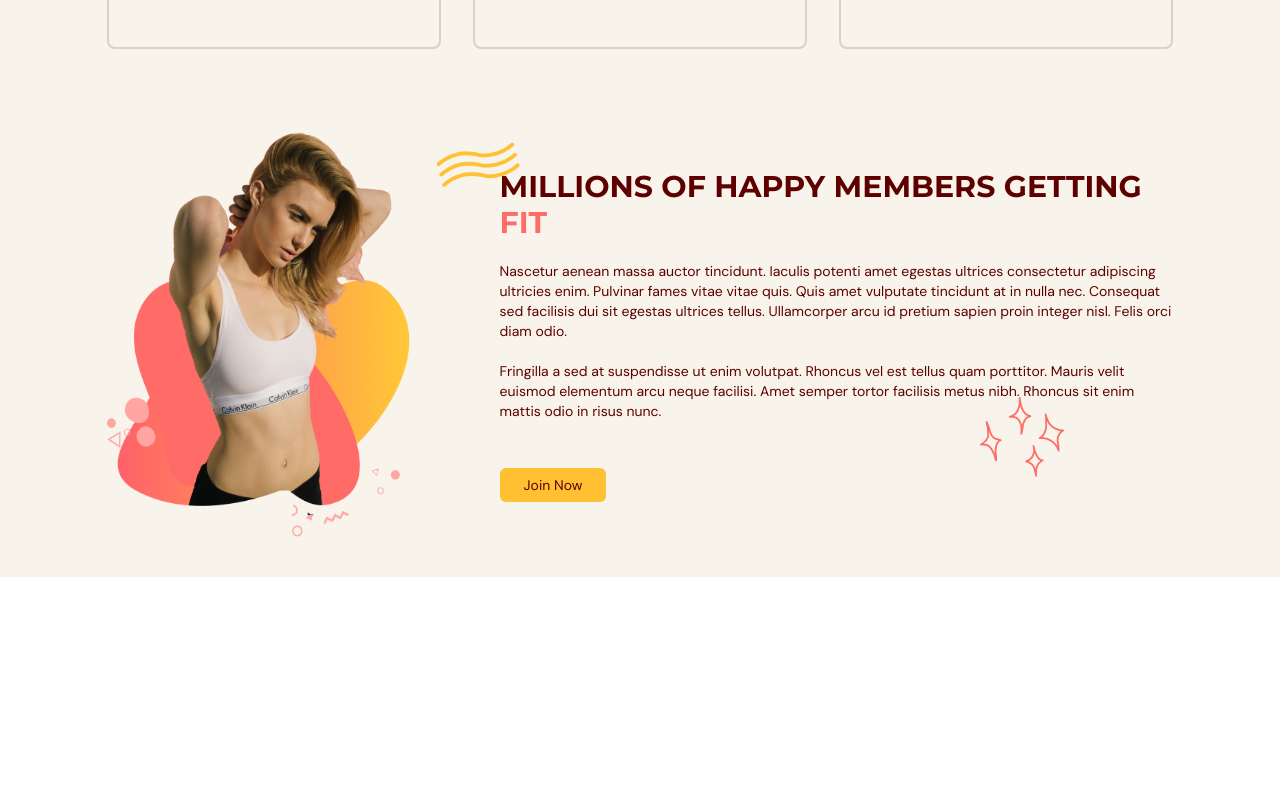
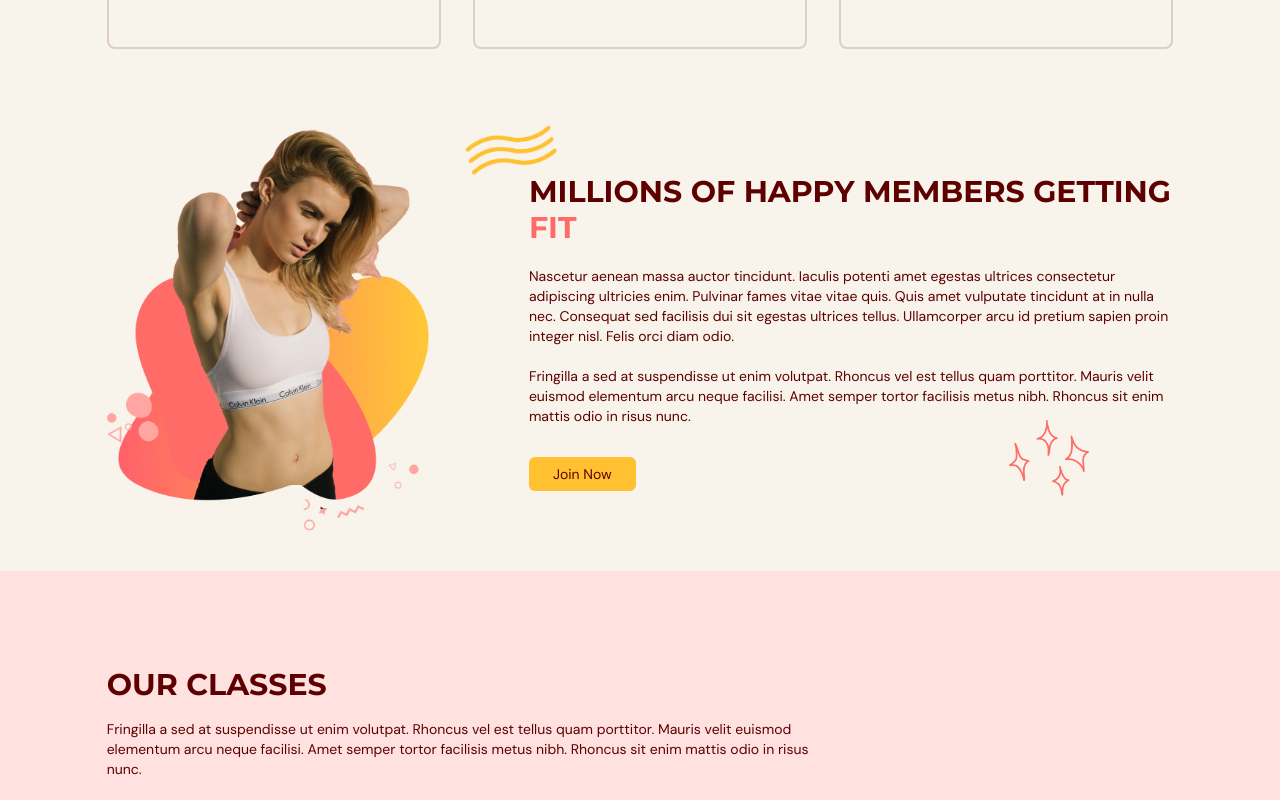
Before and after one commit to AboBakr2003/Fitness_App, a React (Vite) app: page / in a window 1280 px wide. Shown: the part 1100-1900 px from the top of the page. Built offline with nearby package versions, Linux system fonts and the light colour scheme.

Commit message:
Add our-classes section

```diff
--- a/src/App.tsx
+++ b/src/App.tsx
@@ -3,6 +3,7 @@ import { SelectedPage } from "./shared/types"
 import { useState, useEffect } from "react"
 import Home from "./components/home/home"
 import Benefits from "./components/benefits/benefits"
+import OurClasses from "./components/our-classes/our-classes"
 
 export default function App() {
   const [selectedPage, setSelectedPage] = useState<SelectedPage>(SelectedPage.Home)
@@ -29,6 +30,7 @@ export default function App() {
       />
       <Home setSelectedPage={setSelectedPage}/>
       <Benefits setSelectedPage={setSelectedPage}/>
+      <OurClasses setSelectedPage={setSelectedPage}/>
     </div>
   )
 }
--- a/src/components/benefits/benefits.tsx
+++ b/src/components/benefits/benefits.tsx
@@ -1,6 +1,6 @@
 import { HomeModernIcon, UserGroupIcon, AcademicCapIcon } from "@heroicons/react/24/solid"
 import type { SelectedPage, BenefitType } from "../../shared/types";
-import HeaderText from "../../shared/headerText";
+import HeaderText from "../../shared/header-text";
 import { motion } from "framer-motion";
 import Card from "./cards";
 import BenefitsImage from "../../assets/BenefitsPageGraphic.png"
@@ -83,7 +83,7 @@ export default function Benefits({ setSelectedPage }: Props) {
         </motion.div>
       </div>
       {/* BENEFITS IMAGE AND DESCRIPTION */}
-      <div className="flex flex-col lg:flex-row gap-6 lg:gap-14">
+      <div className="flex flex-col lg:flex-row gap-6 lg:gap-25">
         {/* BENEFITS IMAGE */}
         <motion.div
           className="flex justify-center lg:justify-start lg:w-1/3"
@@ -96,11 +96,11 @@ export default function Benefits({ setSelectedPage }: Props) {
             visible: { opacity: 1, x: 0 },
           }}
         >
-          <img alt="benefits-image" src={BenefitsImage}/>
+          <img className="object-contain" alt="benefits-image" src={BenefitsImage}/>
         </motion.div>
         {/* BENEFITS DESCRIPTION */}
         <motion.div
-          className=" relative flex flex-col justify-center gap-8 lg:w-4/6 text-gray-500 py-10"
+          className=" relative flex flex-col justify-center gap-2 lg:gap-4 lg:w-4/6 text-gray-500 py-10"
           initial="hidden"
           whileInView="visible"
           viewport={{ once: true, amount: 0.5 }}
@@ -111,7 +111,7 @@ export default function Benefits({ setSelectedPage }: Props) {
           }}
         >
           {isAboveMediumScreens && <img
-            className="w-1/8 absolute 2xl:-translate-y-40 lg:-translate-y-42 -translate-x-16"
+            className="2xl:w-1/8 lg:w-1/7 w-1/8 absolute 2xl:-translate-y-36 lg:-translate-y-45 lg:-translate-x-16"
             alt="abstract-waves"
             src={AbstractWaves}/>}
           <div>
@@ -135,7 +135,7 @@ export default function Benefits({ setSelectedPage }: Props) {
             </p>
           </div>
           {isAboveMediumScreens && <img
-            className="w-1/8 absolute translate-y-26 2xl:translate-x-150 lg:translate-x-120"
+            className="w-1/8 absolute 2xl:translate-x-150 2xl:translate-y-30 lg:translate-x-120 lg:translate-y-32"
             alt="sparkles"
             src={Sparkles}/>
           }
--- /dev/null
+++ b/src/components/our-classes/our-classes.tsx
@@ -0,0 +1,24 @@
+import { SelectedPage } from '../../shared/types'
+import { motion } from 'framer-motion'
+import HeaderText from '../../shared/header-text'
+
+type Props = {
+  setSelectedPage: (value: SelectedPage) => void;
+}
+
+export default function OurClasses({ setSelectedPage }: Props) {
+  return (
+    <section id="our-classes" className="flex flex-col bg-primary-100 gap-14 py-24">
+      <motion.div className="flex flex-col mx-auto w-5/6 gap-4">
+        <HeaderText>OUR CLASSES</HeaderText>
+        <p className=" text-gray-500 lg:w-2/3 text-sm">
+          Fringilla a sed at suspendisse ut enim volutpat. Rhoncus vel est
+          tellus quam porttitor. Mauris velit euismod elementum arcu neque
+          facilisi. Amet semper tortor facilisis metus nibh. Rhoncus sit
+          enim mattis odio in risus nunc.
+        </p>
+      </motion.div>
+      <motion.div></motion.div>
+    </section>
+  )
+}
```
Also changed, not shown: src/assets/BenefitsPageGraphic.png, src/shared/header-text.tsx (renamed from src/shared/headerText.tsx).
